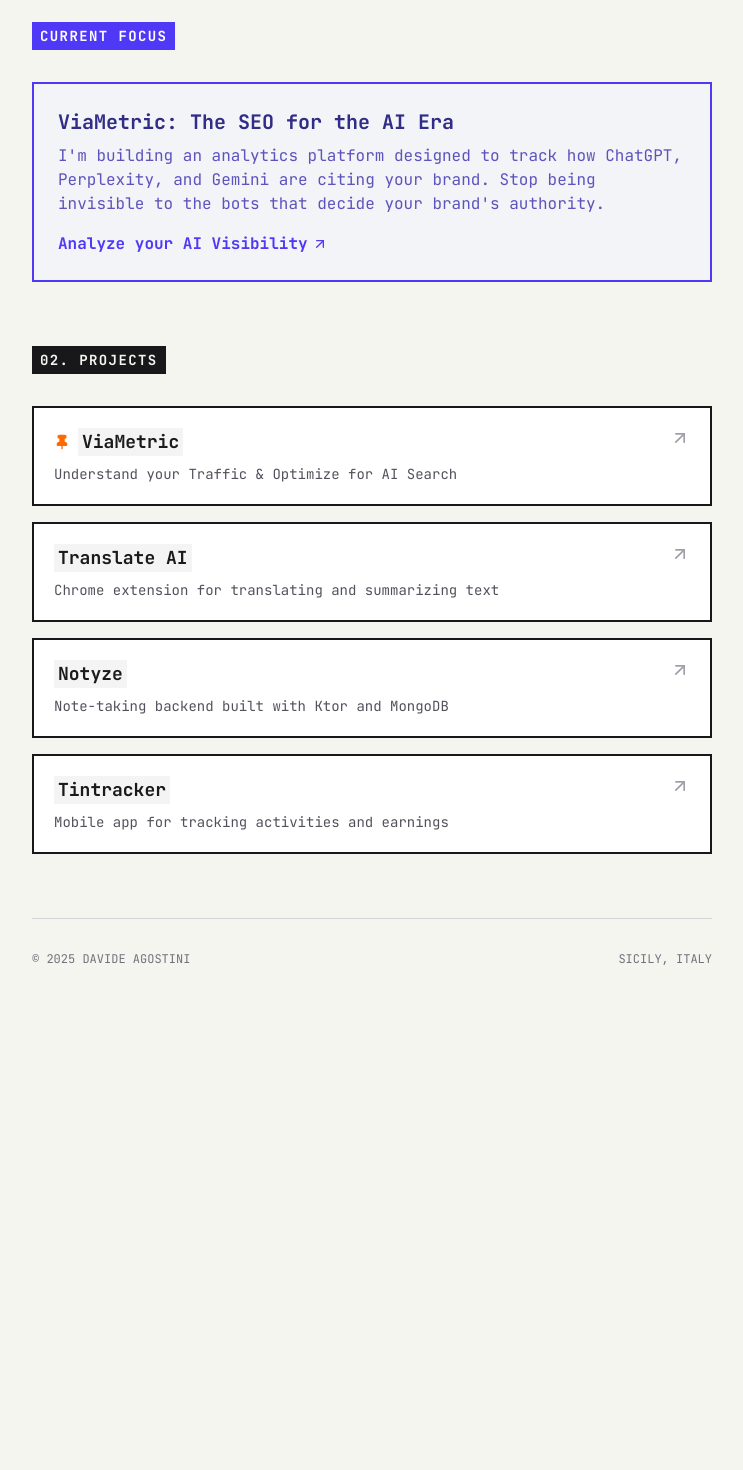
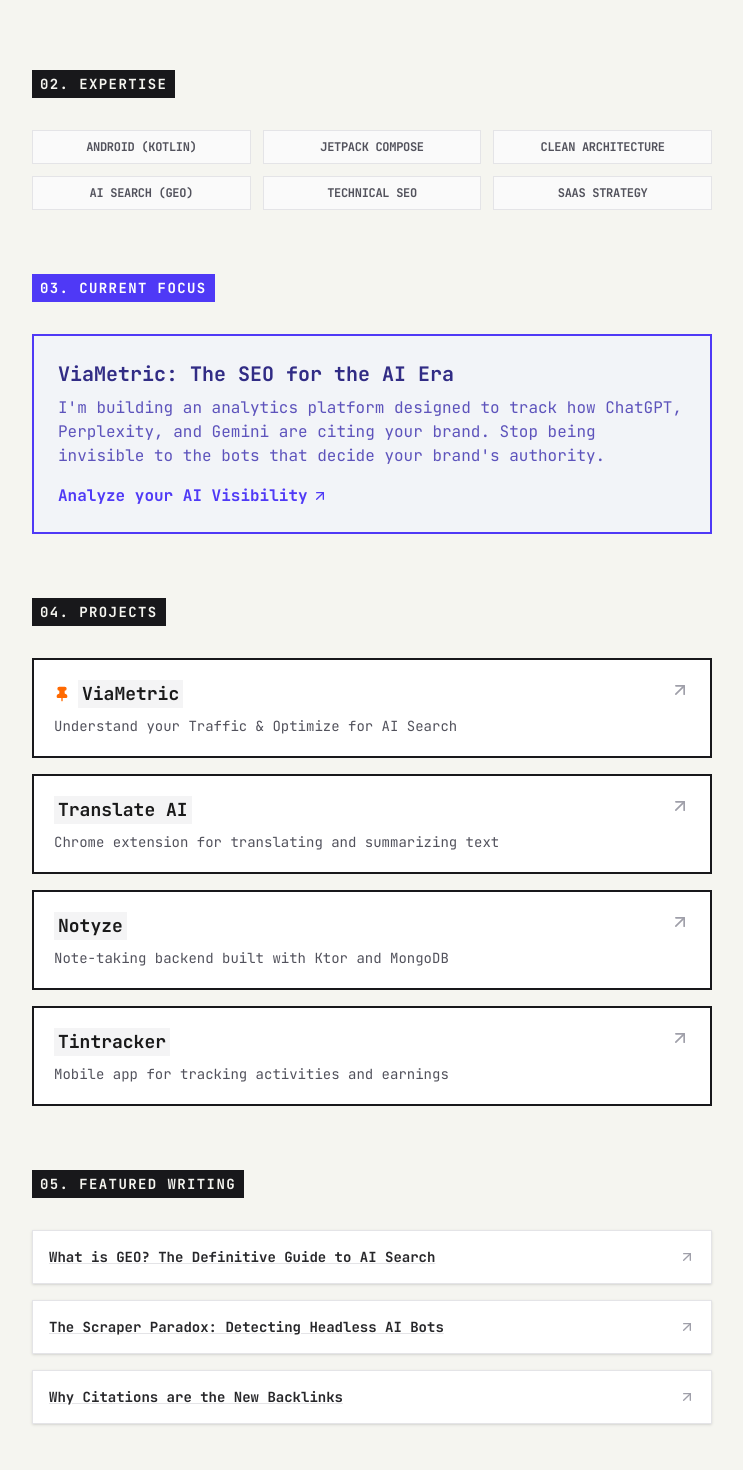
Before and after one commit to davideagostini/davideagostini.github.io, a Next.js app: page / in a window 1280 px wide. Shown: the part 1120-2590 px from the top of the page, without its empty margins (268-1011 px from the left). Before the commit the page ends 2151 px from the top, so only its background shows below. Built offline with nearby package versions, Linux system fonts and the light colour scheme.

Commit message:
Optimize for high-end SEO authority: Added Expertise grid, Featured Writing, and Community Proof 🛡️✍️✨

```diff
--- a/app/page.tsx
+++ b/app/page.tsx
@@ -17,7 +17,7 @@
                 src="/assets/profile.jpg"
                 width={140}
                 height={140}
-                alt="Davide Agostini"
+                alt="Davide Agostini - Android Software Engineer & GEO Specialist"
                 className="border-2 border-zinc-900 object-cover"
                 priority
               />
@@ -39,6 +39,11 @@
             <SocialLink href="https://www.linkedin.com/in/davideagostini/" icon={<Linkedin className="w-4 h-4" />} label="LINKEDIN" ariaLabel="Connect with Davide Agostini on LinkedIn" />
             <SocialLink href="https://github.com/davideagostini" icon={<Github className="w-4 h-4" />} label="GITHUB" ariaLabel="View Davide Agostini's projects on GitHub" />
           </div>
+
+          <p className="mt-8 text-xs font-bold text-zinc-500 uppercase tracking-widest flex items-center gap-2">
+            <span className="w-1.5 h-1.5 rounded-full bg-emerald-500 animate-pulse"></span>
+            Building in public for 1,500+ followers on X
+          </p>
         </header>
 
         <div className="border-t-2 border-zinc-900 my-12"></div>
@@ -84,9 +89,23 @@
           </div>
         </section>
 
+        <section id="expertise" className="mb-16">
+          <h2 className="text-sm font-bold uppercase tracking-widest bg-zinc-900 text-[#F5F5F0] inline-block px-2 py-1 mb-8">
+            02. Expertise
+          </h2>
+          <div className="grid grid-cols-2 sm:grid-cols-3 gap-3">
+            <SkillBadge label="Android (Kotlin)" />
+            <SkillBadge label="Jetpack Compose" />
+            <SkillBadge label="Clean Architecture" />
+            <SkillBadge label="AI Search (GEO)" />
+            <SkillBadge label="Technical SEO" />
+            <SkillBadge label="SaaS Strategy" />
+          </div>
+        </section>
+
         <section id="focus" className="mb-16">
           <h2 className="text-sm font-bold uppercase tracking-widest bg-indigo-600 text-white inline-block px-2 py-1 mb-8">
-            Current Focus
+            03. Current Focus
           </h2>
           <div className="border-2 border-indigo-600 p-6 bg-indigo-50/50">
             <h3 className="text-xl font-bold text-indigo-900 mb-2">ViaMetric: The SEO for the AI Era</h3>
@@ -105,7 +124,7 @@
 
         <section id="projects" className="mb-16">
           <h2 className="text-sm font-bold uppercase tracking-widest bg-zinc-900 text-[#F5F5F0] inline-block px-2 py-1 mb-8">
-            02. Projects
+            04. Projects
           </h2>
 
           <div className="grid grid-cols-1 gap-4">
@@ -129,6 +148,26 @@
               title="Tintracker"
               desc="Mobile app for tracking activities and earnings"
               href="https://github.com/davideagostini/tintracker"
+            />
+          </div>
+        </section>
+
+        <section id="writing" className="mb-16">
+          <h2 className="text-sm font-bold uppercase tracking-widest bg-zinc-900 text-[#F5F5F0] inline-block px-2 py-1 mb-8">
+            05. Featured Writing
+          </h2>
+          <div className="space-y-4">
+            <WritingLink
+              title="What is GEO? The Definitive Guide to AI Search"
+              href="https://viametric.app/blog/what-is-geo"
+            />
+            <WritingLink
+              title="The Scraper Paradox: Detecting Headless AI Bots"
+              href="https://viametric.app/blog/is-your-waf-blocking-ai"
+            />
+            <WritingLink
+              title="Why Citations are the New Backlinks"
+              href="https://viametric.app/blog/aeo-vs-seo-citations"
             />
           </div>
         </section>
@@ -185,3 +224,26 @@
     </Link>
   );
 }
+
+function SkillBadge({ label }: { label: string }) {
+  return (
+    <div className="px-3 py-2 border border-zinc-200 bg-zinc-50 text-xs font-bold text-zinc-600 uppercase tracking-tight text-center hover:border-zinc-900 transition-colors">
+      {label}
+    </div>
+  );
+}
+
+function WritingLink({ title, href }: { title: string; href: string }) {
+  return (
+    <Link
+      href={href}
+      target="_blank"
+      className="flex items-center justify-between group p-4 border border-zinc-200 hover:border-zinc-900 transition-colors bg-white shadow-sm"
+    >
+      <span className="text-sm font-bold text-zinc-800 group-hover:text-zinc-900 underline decoration-zinc-200 group-hover:decoration-zinc-900 transition-all">
+        {title}
+      </span>
+      <ArrowUpRight className="w-4 h-4 text-zinc-400 group-hover:text-zinc-900 transition-colors" />
+    </Link>
+  );
+}
```
